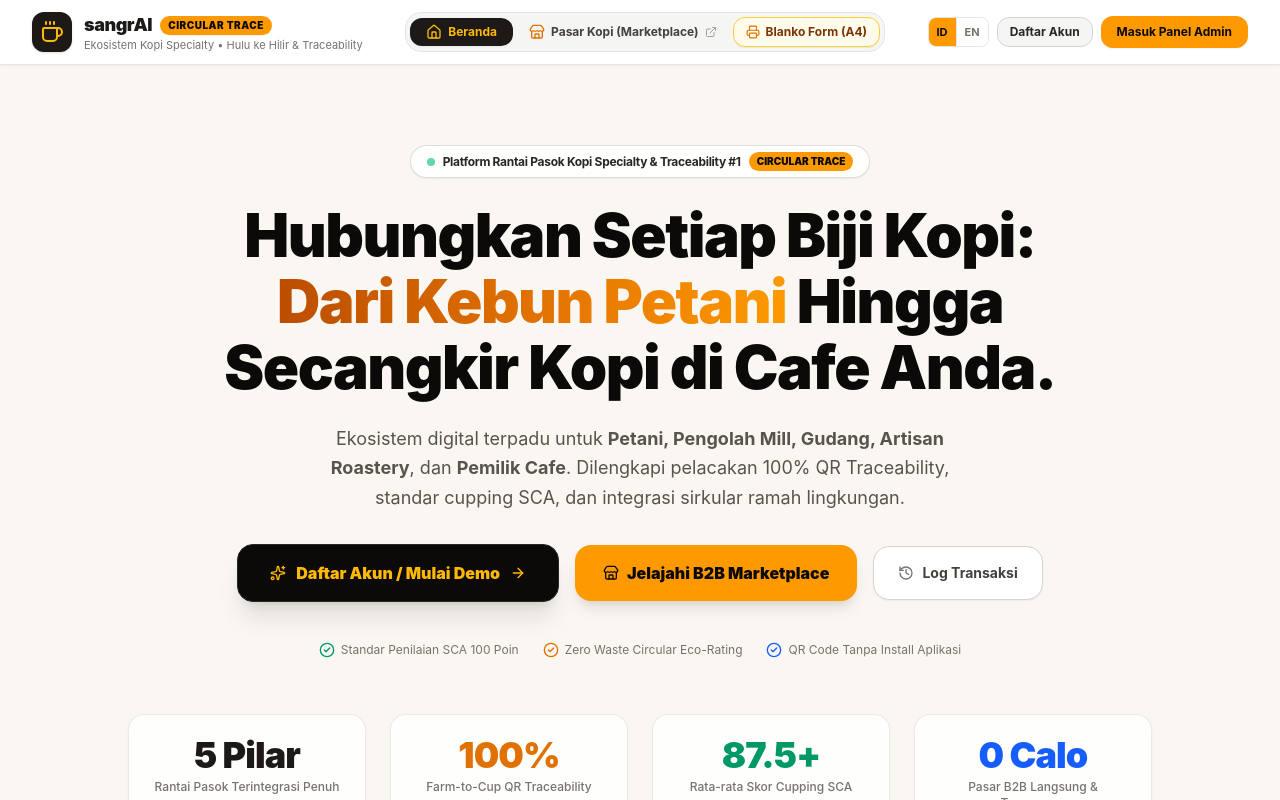
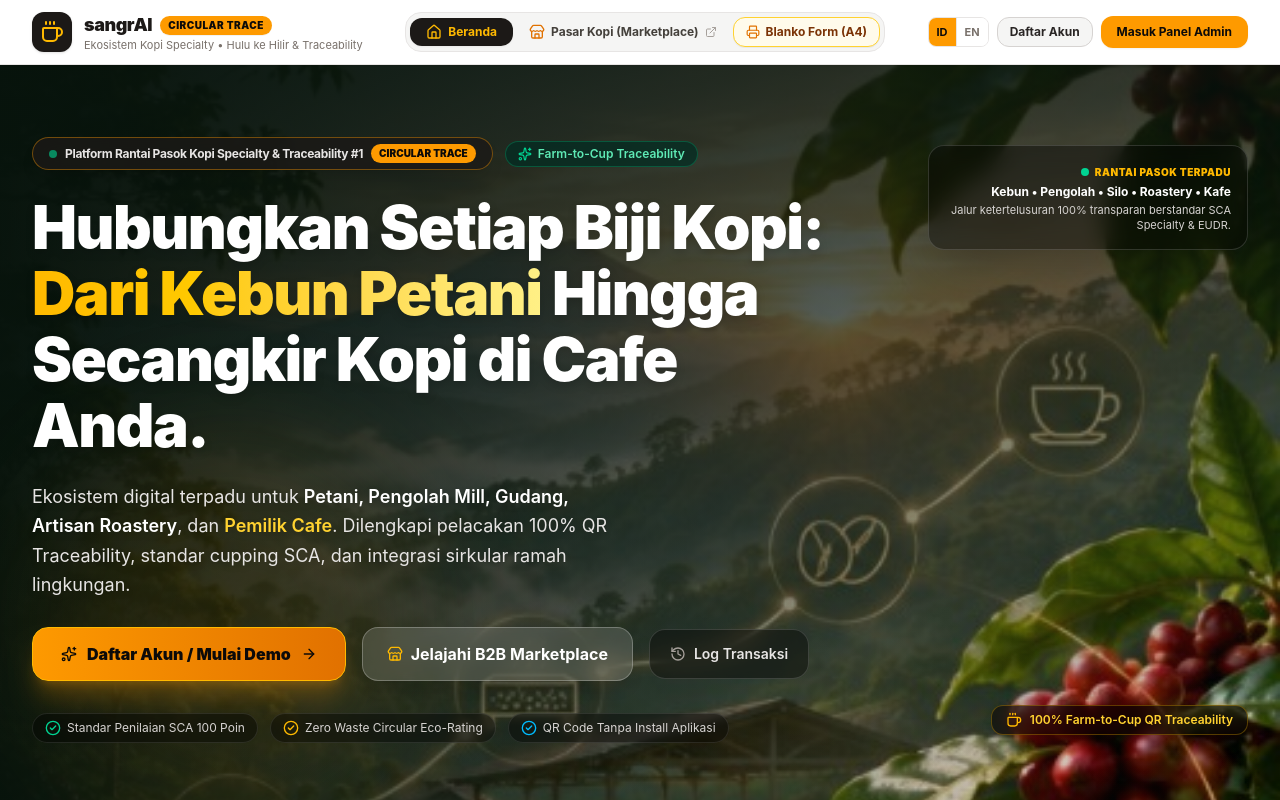
Before and after one commit to ashabilsyauqi/circular-trace-v.2, a React (Vite) app: page / in a window 1280 px wide. Shown: the top 800 px of the page. Built offline with nearby package versions, Linux system fonts and the light colour scheme; no server answers.

Commit message:
feat(hero): pasang background karya seni farm-to-cup dan sesuaikan teks rata kiri

```diff
--- a/src/components/LandingPage.tsx
+++ b/src/components/LandingPage.tsx
@@ -1,4 +1,4 @@
-import React, { useState } from 'react';
+import React, { useState, useEffect } from 'react';
 import { useNavigate } from 'react-router-dom';
 import { useCoffee } from '../context/CoffeeContext';
 import { UserRole } from '../types/coffee';
@@ -25,6 +25,7 @@ import {
   Award,
   Scale,
   Zap,
+  ChevronLeft,
   ChevronRight,
   ChevronDown,
   ChevronUp,
@@ -64,108 +65,157 @@ export const LandingPage: React.FC = () => {
   return (
     <div className="bg-[#FAF7F2] text-stone-900 overflow-x-hidden selection:bg-amber-500 selection:text-stone-950 font-sans">
       {/* ------------------------------------------------------------- */}
-      {/* SECTION 1: HERO SECTION (homesections)                         */}
+      {/* SECTION 1: HERO SECTION (Farm-to-Cup Custom Artwork Banner)    */}
       {/* ------------------------------------------------------------- */}
-      <section className="relative pt-12 pb-20 md:pt-20 md:pb-32 overflow-hidden border-b border-stone-200/80">
-        {/* Background Subtle Gradient Blobs */}
-        <div className="absolute top-0 left-1/2 -translate-x-1/2 w-[1000px] h-[500px] bg-gradient-to-b from-amber-200/40 via-orange-100/20 to-transparent blur-3xl -z-10 pointer-events-none"></div>
-        <div className="absolute top-40 right-10 w-80 h-80 bg-emerald-200/20 rounded-full blur-3xl -z-10 pointer-events-none"></div>
+      <section
+        className="relative pt-10 pb-20 md:pt-14 md:pb-24 overflow-hidden bg-[#0a160f] text-white border-b border-stone-800 select-none"
+      >
+        {/* Farm-to-Cup Coffee Traceability Artwork Background */}
+        <div
+          className="absolute inset-0 bg-cover bg-no-repeat bg-[center_right] sm:bg-[right_center]"
+          style={{
+            backgroundImage: "url('/hero-coffee-trace.jpg')",
+          }}
+        />
 
-        <div className="max-w-7xl mx-auto px-4 sm:px-6 lg:px-8">
+        {/* Layered Gradient Overlays for Supreme Left Contrast */}
+        {/* 1. Deep moody forest-green/espresso shadow on the left to perfectly match the artwork */}
+        <div className="absolute inset-0 bg-gradient-to-r from-[#07130c]/98 via-[#07130c]/90 md:via-[#07130c]/75 lg:via-[#07130c]/45 to-transparent pointer-events-none" />
+
+        {/* 2. Top and bottom soft vignettes */}
+        <div className="absolute inset-0 bg-gradient-to-b from-[#07130c]/80 via-transparent to-[#07130c]/95 pointer-events-none" />
+
+        {/* 3. Subtle ambient warm glow on headline */}
+        <div className="absolute top-1/4 left-10 w-96 h-96 bg-amber-500/10 rounded-full blur-3xl pointer-events-none" />
+
+        <div className="relative z-10 max-w-7xl mx-auto px-4 sm:px-6 lg:px-8">
+          <div className="grid grid-cols-1 lg:grid-cols-12 gap-8 items-center pt-2 sm:pt-4">
+            {/* Left Column: Left-aligned Text, Headlines, Actions, and Trust (Col 1-8) */}
+            <div className="lg:col-span-7 xl:col-span-8 text-left space-y-6">
               {/* Top Pill Tag */}
-          <div className="flex justify-center mb-6">
-            <div className="inline-flex items-center gap-2 px-4 py-1.5 rounded-full bg-white/90 border border-stone-300/80 shadow-xs backdrop-blur-md">
-              <span className="w-2 h-2 rounded-full bg-emerald-500 animate-pulse"></span>
-              <span className="text-xs font-bold text-stone-800 tracking-tight">
+              <div className="flex flex-wrap items-center gap-2.5 sm:gap-3">
+                <div className="inline-flex items-center gap-2 px-4 py-1.5 rounded-full bg-stone-900/80 border border-amber-500/40 shadow-lg backdrop-blur-md">
+                  <span className="w-2 h-2 rounded-full bg-emerald-400 animate-pulse"></span>
+                  <span className="text-xs font-bold text-stone-200 tracking-tight">
                     {content.hero.pillLabel}
                   </span>
                   <span className="text-[10px] uppercase font-black px-2 py-0.5 rounded-full bg-amber-500 text-stone-950">
                     {content.hero.circularTag}
                   </span>
                 </div>
+
+                <div className="inline-flex items-center gap-1.5 px-3 py-1 rounded-full bg-emerald-950/70 border border-emerald-500/30 backdrop-blur-md text-xs text-emerald-300">
+                  <Sparkles className="w-3.5 h-3.5 text-emerald-400" />
+                  <span className="font-semibold">Farm-to-Cup Traceability</span>
+                </div>
               </div>
 
-          {/* Main Headline & Subtitle */}
-          <div className="text-center max-w-4xl mx-auto space-y-6">
-            <h1 className="text-4xl sm:text-5xl lg:text-6xl font-black text-stone-950 tracking-tight leading-[1.1]">
+              {/* Main Headline */}
+              <h1 className="text-3xl sm:text-4xl md:text-5xl lg:text-5xl xl:text-6xl font-black text-white tracking-tight leading-[1.1] drop-shadow-lg">
                 {content.hero.titlePart1}{' '}
-              <span className="bg-gradient-to-r from-amber-700 via-amber-600 to-amber-500 bg-clip-text text-transparent">
+                <span className="bg-gradient-to-r from-amber-400 via-amber-300 to-yellow-200 bg-clip-text text-transparent">
                   {content.hero.titleHighlight}
                 </span>{' '}
                 {content.hero.titlePart2}
               </h1>
-            <p className="text-base sm:text-lg text-stone-600 max-w-2xl mx-auto leading-relaxed">
-              {content.hero.subtitlePre}<strong>{content.hero.subtitleStrong1}</strong>{content.hero.subtitleMid}<strong>{content.hero.subtitleStrong2}</strong>{content.hero.subtitleEnd}
+
+              {/* Subtitle */}
+              <p className="text-sm sm:text-base lg:text-lg text-stone-200 max-w-xl leading-relaxed drop-shadow-md">
+                {content.hero.subtitlePre}<strong className="text-white font-semibold">{content.hero.subtitleStrong1}</strong>{content.hero.subtitleMid}<strong className="text-amber-300 font-semibold">{content.hero.subtitleStrong2}</strong>{content.hero.subtitleEnd}
               </p>
 
-            {/* Main Action Buttons */}
-            <div className="pt-2 flex flex-wrap items-center justify-center gap-3 sm:gap-4">
+              {/* Main Action Buttons (Left Aligned) */}
+              <div className="pt-1 flex flex-wrap items-center gap-3 sm:gap-4">
                 <button
                   onClick={() => openRegister('roaster')}
-                className="px-6 sm:px-8 py-3.5 sm:py-4 rounded-2xl bg-stone-950 hover:bg-stone-800 text-amber-400 hover:text-amber-300 font-black text-sm sm:text-base shadow-xl hover:shadow-2xl transition-all flex items-center gap-2.5 border border-stone-800 group cursor-pointer"
+                  className="px-6 sm:px-7 py-3.5 rounded-2xl bg-gradient-to-r from-amber-500 to-amber-600 hover:from-amber-400 hover:to-amber-500 text-stone-950 font-black text-sm sm:text-base shadow-xl shadow-amber-500/25 hover:shadow-2xl hover:scale-102 transition-all flex items-center gap-2.5 border border-amber-400 group cursor-pointer"
                 >
-                <Sparkles className="w-4 h-4 text-amber-400 group-hover:scale-110 transition-transform" />
+                  <Sparkles className="w-4 h-4 text-stone-950 group-hover:scale-110 transition-transform" />
                   <span>{content.hero.ctaRegister}</span>
                   <ArrowRight className="w-4 h-4 group-hover:translate-x-1 transition-transform" />
                 </button>
 
                 <button
                   onClick={() => setActiveView('marketplace')}
-                className="px-6 sm:px-7 py-3.5 sm:py-4 rounded-2xl bg-amber-500 hover:bg-amber-400 text-stone-950 font-black text-sm sm:text-base shadow-lg hover:shadow-xl transition-all flex items-center gap-2 cursor-pointer"
+                  className="px-5 sm:px-6 py-3.5 rounded-2xl bg-white/15 hover:bg-white/25 text-white font-bold text-sm sm:text-base shadow-lg border border-white/25 backdrop-blur-md hover:scale-102 transition-all flex items-center gap-2 cursor-pointer"
                 >
-                <Store className="w-4 h-4 text-stone-950" />
+                  <Store className="w-4 h-4 text-amber-400" />
                   <span>{content.hero.ctaMarketplace}</span>
                 </button>
 
                 <button
                   onClick={() => setActiveView('transactions')}
-                className="px-5 sm:px-6 py-3.5 sm:py-4 rounded-2xl bg-white hover:bg-stone-100 text-stone-700 font-bold text-sm border border-stone-300 shadow-xs transition-all flex items-center gap-2 cursor-pointer"
+                  className="px-4 sm:px-5 py-3.5 rounded-2xl bg-black/40 hover:bg-black/60 text-stone-200 hover:text-white font-semibold text-sm border border-white/15 backdrop-blur-md transition-all flex items-center gap-2 cursor-pointer"
                 >
-                <History className="w-4 h-4 text-stone-500" />
+                  <History className="w-4 h-4 text-stone-400" />
                   <span>{content.hero.ctaLedger}</span>
                 </button>
               </div>
 
-            {/* Trust Ticker Microcopy */}
-            <div className="pt-4 flex flex-wrap items-center justify-center gap-6 text-xs text-stone-500">
-              <span className="flex items-center gap-1.5">
-                <CheckCircle2 className="w-4 h-4 text-emerald-600" />
+              {/* Trust Ticker Microcopy (Left Aligned) */}
+              <div className="pt-2 flex flex-wrap items-center gap-2.5 sm:gap-3 text-xs text-stone-300">
+                <span className="flex items-center gap-1.5 px-3 py-1.5 rounded-full bg-black/40 border border-white/10 backdrop-blur-xs">
+                  <CheckCircle2 className="w-4 h-4 text-emerald-400" />
                   {content.hero.trust1}
                 </span>
-              <span className="flex items-center gap-1.5">
-                <CheckCircle2 className="w-4 h-4 text-amber-600" />
+                <span className="flex items-center gap-1.5 px-3 py-1.5 rounded-full bg-black/40 border border-white/10 backdrop-blur-xs">
+                  <CheckCircle2 className="w-4 h-4 text-amber-400" />
                   {content.hero.trust2}
                 </span>
-              <span className="flex items-center gap-1.5">
-                <CheckCircle2 className="w-4 h-4 text-blue-600" />
+                <span className="flex items-center gap-1.5 px-3 py-1.5 rounded-full bg-black/40 border border-white/10 backdrop-blur-xs">
+                  <CheckCircle2 className="w-4 h-4 text-sky-400" />
                   {content.hero.trust3}
                 </span>
               </div>
             </div>
 
+            {/* Right Column: Clean Negative Space allowing the Farm-to-Cup artwork to shine */}
+            <div className="lg:col-span-5 xl:col-span-4 hidden lg:flex flex-col items-end justify-between self-stretch py-2 min-h-[360px]">
+              {/* Top Right Live Route Indicator */}
+              <div className="p-4 rounded-2xl bg-black/40 backdrop-blur-md border border-white/15 text-right shadow-2xl max-w-xs space-y-1">
+                <div className="inline-flex items-center gap-1.5 text-[10px] uppercase font-black tracking-wider text-amber-400">
+                  <span className="w-2 h-2 rounded-full bg-emerald-400 animate-ping"></span>
+                  <span>Rantai Pasok Terpadu</span>
+                </div>
+                <div className="text-xs font-bold text-white leading-tight">
+                  Kebun &bull; Pengolah &bull; Silo &bull; Roastery &bull; Kafe
+                </div>
+                <p className="text-[11px] text-stone-300 leading-snug">
+                  Jalur ketertelusuran 100% transparan berstandar SCA Specialty &amp; EUDR.
+                </p>
+              </div>
+
+              {/* Bottom Right Floating Badge near the coffee cup */}
+              <div className="inline-flex items-center gap-2 px-3.5 py-1.5 rounded-xl bg-black/50 backdrop-blur-md border border-amber-400/30 text-amber-300 text-xs font-semibold shadow-lg">
+                <Coffee className="w-4 h-4 text-amber-400" />
+                <span>100% Farm-to-Cup QR Traceability</span>
+              </div>
+            </div>
+          </div>
+
           {/* Key Metrics Stats Grid */}
-          <div className="mt-14 grid grid-cols-2 md:grid-cols-4 gap-4 sm:gap-6 max-w-5xl mx-auto">
-            <div className="bg-white/80 backdrop-blur-md p-5 rounded-2xl border border-stone-200/80 shadow-xs text-center">
-              <div className="text-3xl sm:text-4xl font-black text-stone-900 tracking-tight">{content.hero.stats[0].value}</div>
-              <p className="text-xs text-stone-500 font-medium mt-1">
+          <div className="mt-12 sm:mt-16 grid grid-cols-2 lg:grid-cols-4 gap-4 max-w-5xl">
+            <div className="bg-stone-950/70 hover:bg-stone-950/90 backdrop-blur-md p-4 sm:p-5 rounded-2xl border border-white/10 shadow-xl text-left transition-all group">
+              <div className="text-3xl sm:text-4xl font-black text-white tracking-tight group-hover:scale-105 transition-transform">{content.hero.stats[0].value}</div>
+              <p className="text-xs text-stone-300 font-medium mt-1">
                 {content.hero.stats[0].label}
               </p>
             </div>
-            <div className="bg-white/80 backdrop-blur-md p-5 rounded-2xl border border-stone-200/80 shadow-xs text-center">
-              <div className="text-3xl sm:text-4xl font-black text-amber-600 tracking-tight">{content.hero.stats[1].value}</div>
-              <p className="text-xs text-stone-500 font-medium mt-1">
+            <div className="bg-stone-950/70 hover:bg-stone-950/90 backdrop-blur-md p-4 sm:p-5 rounded-2xl border border-white/10 shadow-xl text-left transition-all group">
+              <div className="text-3xl sm:text-4xl font-black text-amber-400 tracking-tight group-hover:scale-105 transition-transform">{content.hero.stats[1].value}</div>
+              <p className="text-xs text-stone-300 font-medium mt-1">
                 {content.hero.stats[1].label}
               </p>
             </div>
-            <div className="bg-white/80 backdrop-blur-md p-5 rounded-2xl border border-stone-200/80 shadow-xs text-center">
-              <div className="text-3xl sm:text-4xl font-black text-emerald-600 tracking-tight">{content.hero.stats[2].value}</div>
-              <p className="text-xs text-stone-500 font-medium mt-1">
+            <div className="bg-stone-950/70 hover:bg-stone-950/90 backdrop-blur-md p-4 sm:p-5 rounded-2xl border border-white/10 shadow-xl text-left transition-all group">
+              <div className="text-3xl sm:text-4xl font-black text-emerald-400 tracking-tight group-hover:scale-105 transition-transform">{content.hero.stats[2].value}</div>
+              <p className="text-xs text-stone-300 font-medium mt-1">
                 {content.hero.stats[2].label}
               </p>
             </div>
-            <div className="bg-white/80 backdrop-blur-md p-5 rounded-2xl border border-stone-200/80 shadow-xs text-center">
-              <div className="text-3xl sm:text-4xl font-black text-blue-600 tracking-tight">{content.hero.stats[3].value}</div>
-              <p className="text-xs text-stone-500 font-medium mt-1">
+            <div className="bg-stone-950/70 hover:bg-stone-950/90 backdrop-blur-md p-4 sm:p-5 rounded-2xl border border-white/10 shadow-xl text-left transition-all group">
+              <div className="text-3xl sm:text-4xl font-black text-sky-400 tracking-tight group-hover:scale-105 transition-transform">{content.hero.stats[3].value}</div>
+              <p className="text-xs text-stone-300 font-medium mt-1">
                 {content.hero.stats[3].label}
               </p>
             </div>
@@ -816,7 +866,7 @@ export const LandingPage: React.FC = () => {
               </div>
             </div>
 
-            {/* Card 6: AI Roasting & sangrAI Assistant */}
+            {/* Card 6: AI Roasting & CircularCoffee Assistant */}
             <div className="bg-white p-7 rounded-3xl border border-stone-200 shadow-xs hover:shadow-md transition-all space-y-4">
               <div className="w-12 h-12 rounded-2xl bg-rose-100 text-rose-800 flex items-center justify-center font-black">
                 <Zap className="w-6 h-6 text-rose-700" />
@@ -855,7 +905,7 @@ export const LandingPage: React.FC = () => {
                 {content.background.para1Pre}<strong>{content.background.para1Strong}</strong>{content.background.para1Post}
               </p>
               <p className="text-stone-600 text-sm leading-relaxed">
-                <strong>sangrAI</strong>{content.background.para2Rest}
+                <strong>CircularCoffee</strong>{content.background.para2Rest}
               </p>
 
               {/* Core Mission Pillars */}
```
Also changed, not shown: public/hero-coffee-trace.jpg (added). Lines whose indentation alone changed are shown as unchanged.
